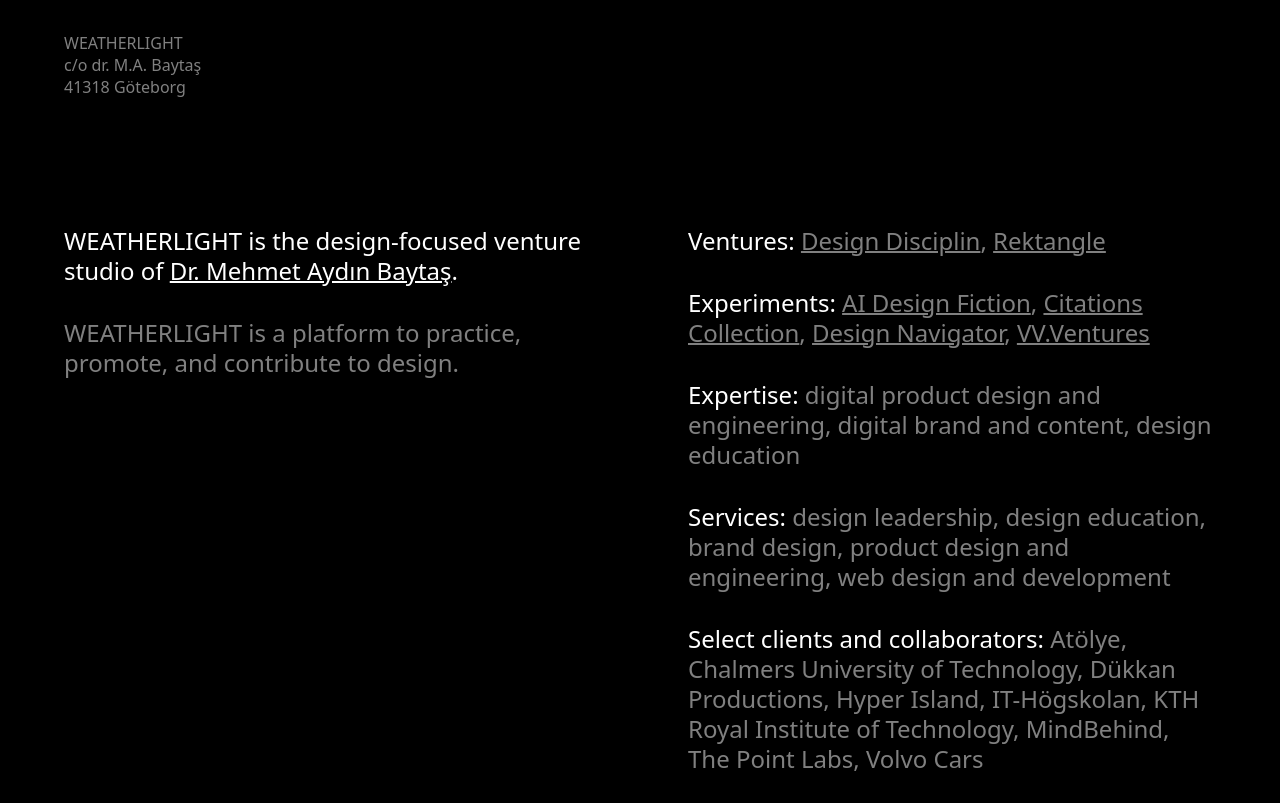
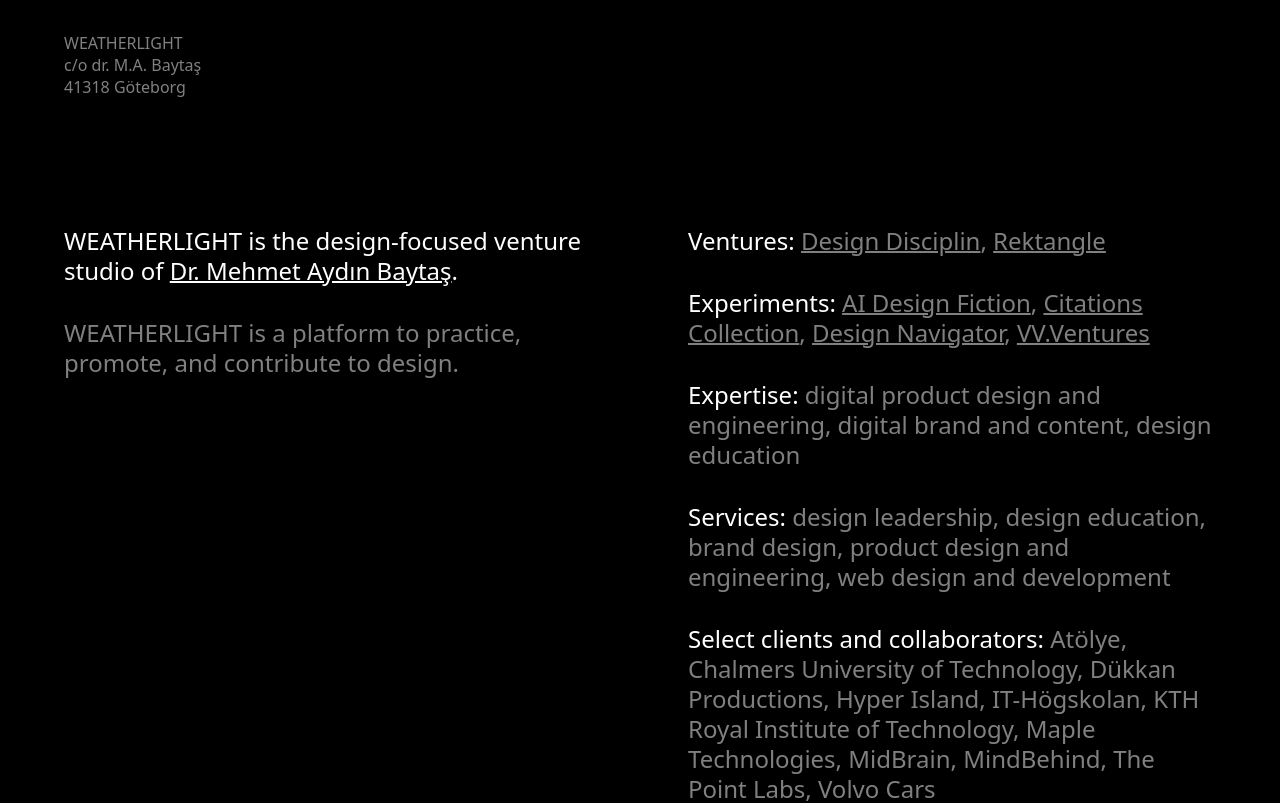
Before and after one commit to mbaytas/weatherlight.com, a Next.js app: page / in a window 1280 px wide. Shown: the top 803 px of the page. Built offline with nearby package versions, Linux system fonts and the light colour scheme; a web font is replaced by a local one.

Commit message:
add clients

```diff
--- a/pages/index.jsx
+++ b/pages/index.jsx
@@ -108,7 +108,8 @@
               {" "}
               Atölye, Chalmers University of Technology, Dükkan Productions,
               Hyper Island, IT-Högskolan, KTH Royal Institute of Technology,
-              MindBehind, The Point Labs, Volvo Cars
+              Maple Technologies, MidBrain, MindBehind, The Point Labs, Volvo
+              Cars
             </span>
           </p>
 
```
